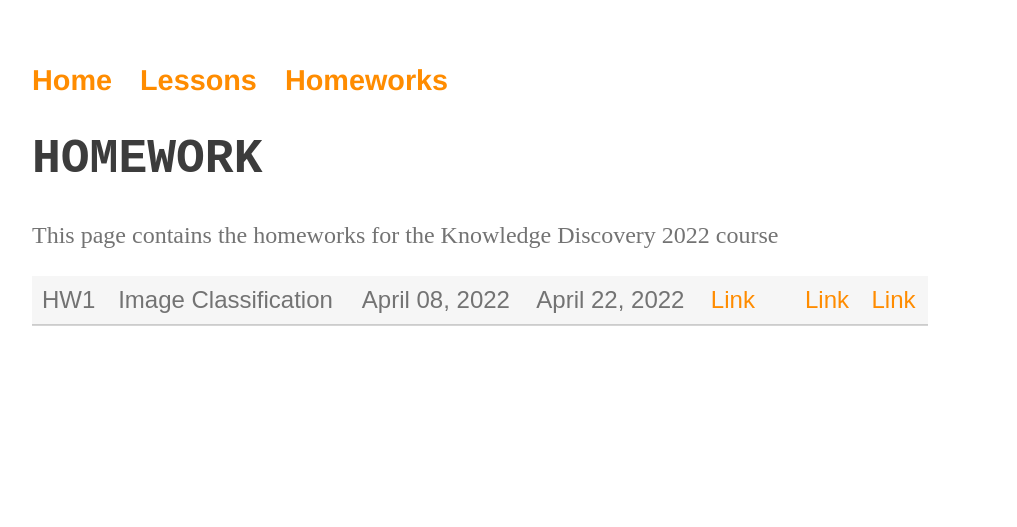
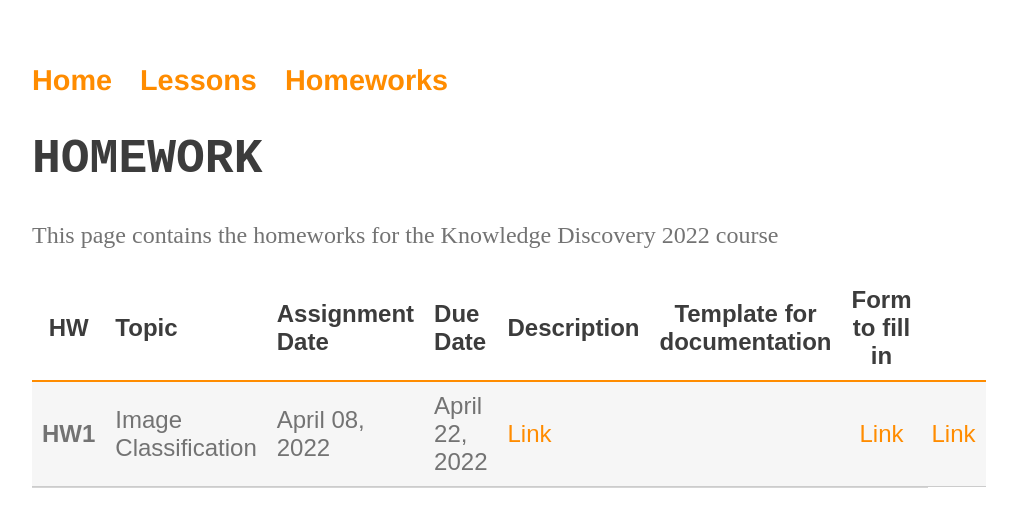
Before and after one commit to perceivelab/knowledge-discovery-course, a Jekyll site: the page built from homework.md, in a window 1280 px wide. Shown: the top 527 px of the page, without its empty margins (160-1177 px from the left). Built offline with Jekyll 4.4.1, drawn with Linux system fonts in a browser that asks for light colours; our own code applies the rules of GitHub Pages for plain Markdown files.

Commit message:
Update homework.md

```diff
--- a/homework.md
+++ b/homework.md
@@ -1,4 +1,6 @@
 # HOMEWORK
 This page contains the homeworks for the Knowledge Discovery 2022 course
 
-| HW1     | Image Classification | April 08, 2022 | April 22, 2022 | [Link](hw1-2021.md) | |[Link](https://www.overleaf.com/read/fttvfxqgvfvs) | [Link](https://forms.gle/z7qvczqM2Vr1an9MA) |
+| HW | Topic              | Assignment Date    |  Due Date  |  Description | Template for documentation | Form to fill in |
+| :-------:| ------------------ | | ------------------ | ------------------ |--------------- | :-------:          |:-------:  |
+| **HW1**     | Image Classification | April 08, 2022 | April 22, 2022 | [Link](hw1-2021.md) | |[Link](https://www.overleaf.com/read/fttvfxqgvfvs) | [Link](https://forms.gle/z7qvczqM2Vr1an9MA) |
```
